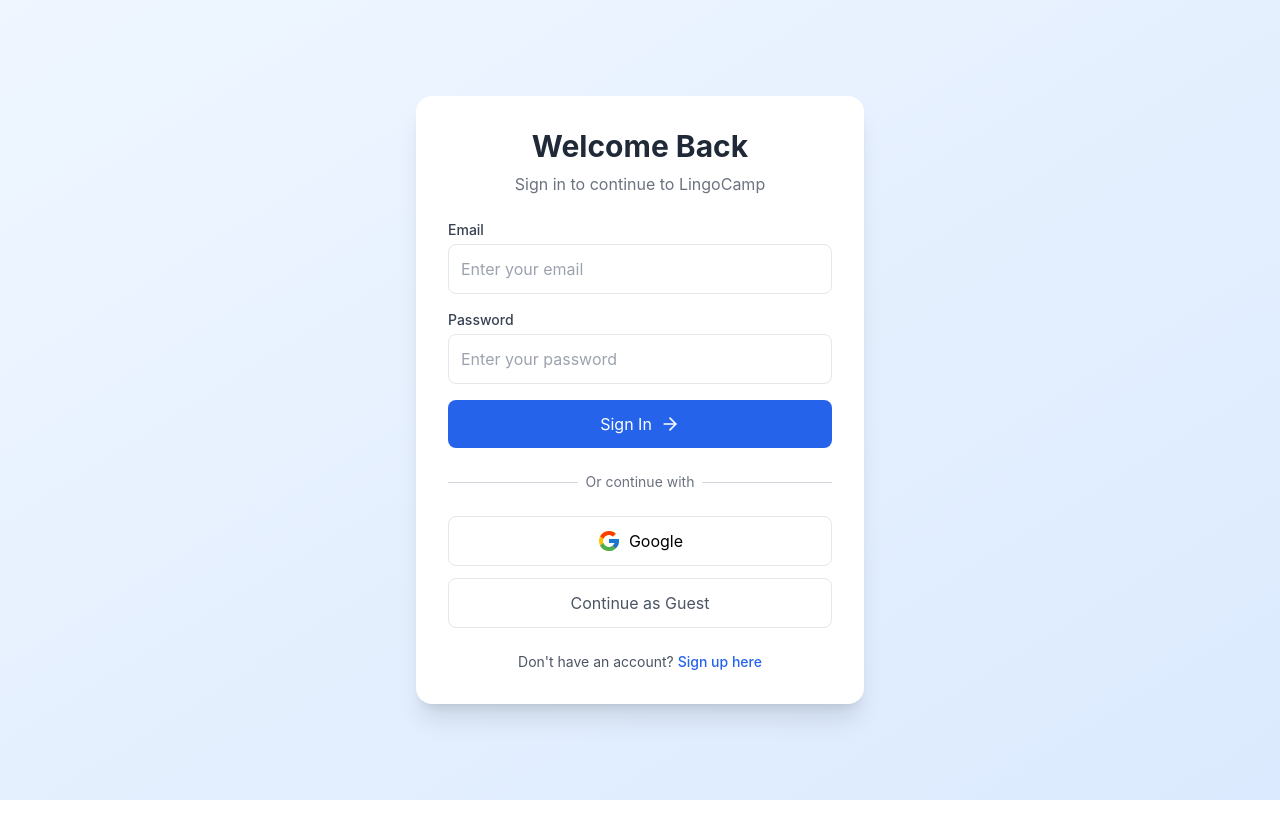
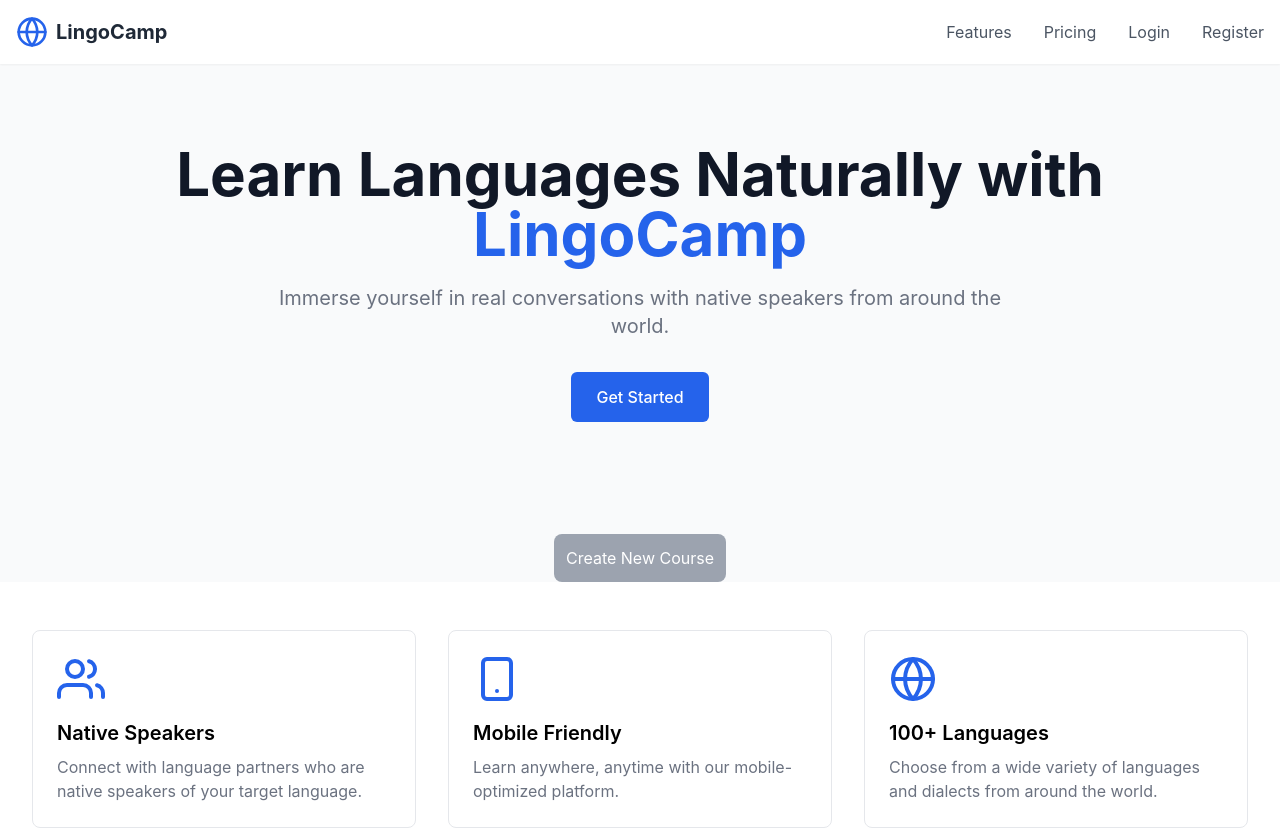
Before and after one commit to MaleeshaAluwihare/LingoCamp, a React (Create React App) app in the folder frontend/: page /home in a window 1280 px wide. Before the commit this address led to /tutorlogin. Shown: the top 830 px of the page. Before the commit the page ends 800 px from the top, so only its background shows below. Built offline with nearby package versions, Linux system fonts and the light colour scheme; no server answers.

Commit message:
Create course button added to home page

```diff
--- a/frontend/src/components/Home.js
+++ b/frontend/src/components/Home.js
@@ -13,6 +13,7 @@
     const [tutorData, setTutorData] = useState(null);
     const [loading, setLoading] = useState(true);
     const [isGuest, setIsGuest] = useState(false);
+    const [tutorProfileComplete, setTutorProfileComplete] = useState(false);
     const navigate = useNavigate();
 
     useEffect(() => {
@@ -30,6 +31,40 @@
       };
       fetchUserData();
     },[user]);
+
+    useEffect(() => {
+      const checkTutorProfile = async () => {
+        if(user && !isGuest) {
+          try {
+            const response = await axios.get(`http://localhost:8081/lingocamp/api/tutors/${user.uid}`);
+            setTutorProfileComplete(response.data?.profileComplete || false);
+          } catch {
+            setTutorProfileComplete(false);
+          }
+        }
+      };
+      checkTutorProfile();
+    }, [user, isGuest]);
+
+    const handleCreateCourseClick = () => {
+      if (isGuest) {
+        const confirm = window.confirm(
+          'You need a tutor account to create courses. Would you like to register now?'
+        );
+        if (confirm) {
+          navigate('/tutorregistration');
+        }
+      } else if (user) {
+        navigate('/coursecreate');
+      } else {
+        const confirm = window.confirm(
+          'You need to be logged in to create courses. Go to login page now?'
+        );
+        if (confirm) {
+          navigate('/tutorlogin');
+        }
+      }
+    };
 
     const getDisplayName = () => {
       if(tutorData?.firstName) return tutorData.firstName;
@@ -70,11 +105,13 @@
 
     useEffect(() => {
       const guestStatus = localStorage.getItem('isGuest');
-      if (!user && !guestStatus) {
-          navigate('/tutorlogin');
+      if (user && guestStatus) {
+        localStorage.removeItem('isGuest');
+        setIsGuest(false);
+      } else {
+        setIsGuest(!!guestStatus);
       }
-      setIsGuest(!!guestStatus);
-  }, [user, navigate]);
+    }, [user, navigate]);
 
 
     return (
@@ -204,6 +241,17 @@
           </div>
         </div>
       </main>
+      <div className="mt-5 max-w-md mx-auto sm:flex sm:justify-center md:mt-8">
+      <button
+        onClick={handleCreateCourseClick}
+        className={`${
+          isGuest || !user ? 'bg-gray-400 hover:bg-gray-400 cursor-not-allowed' : 'bg-green-500 hover:bg-green-600'
+        } text-white p-3 rounded-lg transition-colors`}
+        title={isGuest ? "Guest users cannot create courses" : !user ? "Login to create courses" : ""}
+      >
+        Create New Course
+      </button>
+      </div>
 
       {/* Features Section */}
       <section className="py-12 bg-white" id="features">
```
